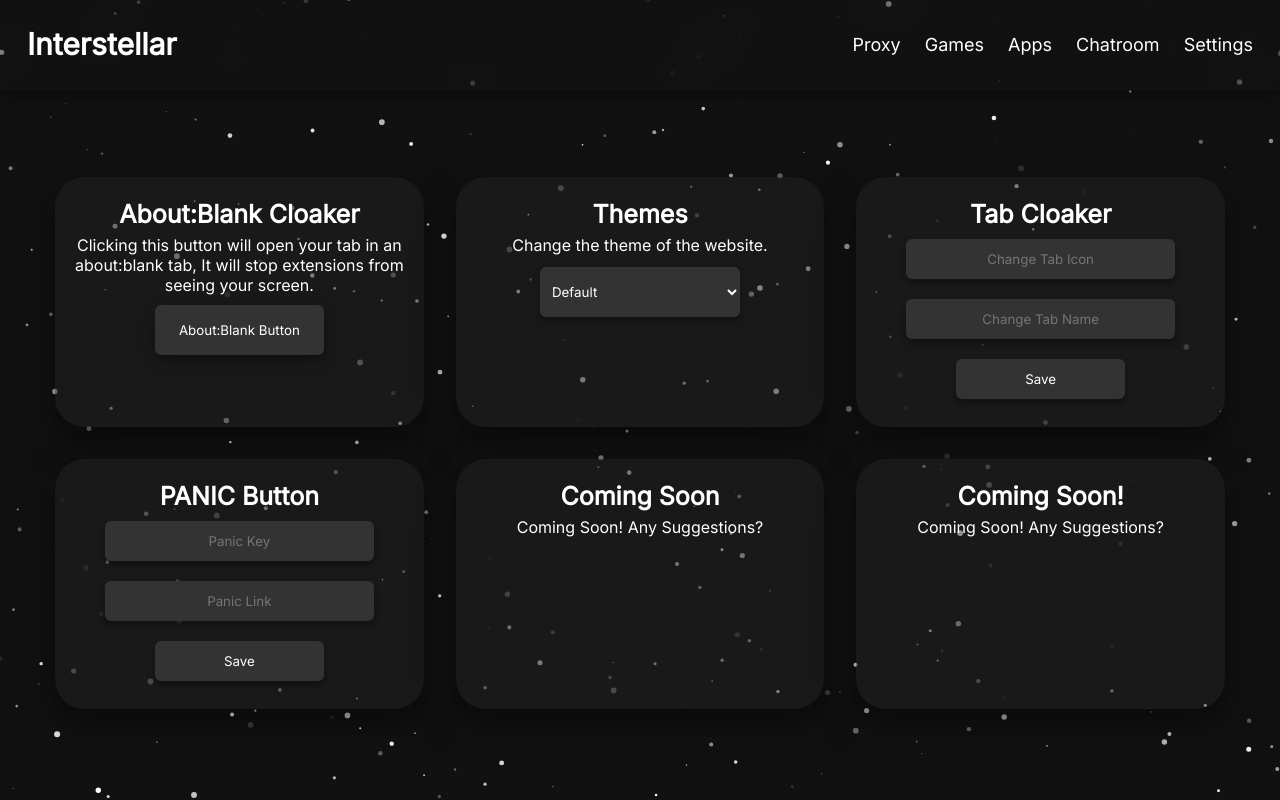
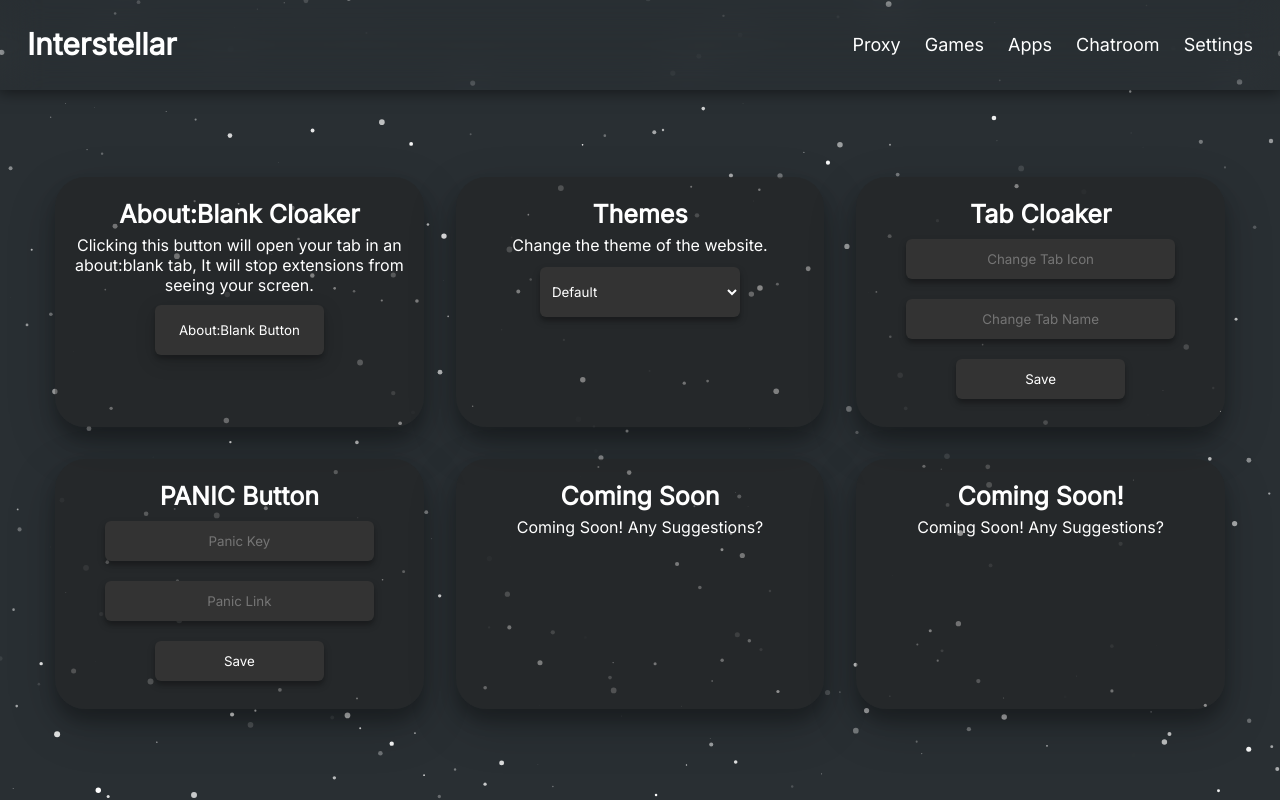
Before and after one commit to g10shad0w/classroomquestshopefullythisworks, a website: page static/settings.html in a window 1280 px wide. Drawn offline with nearby package versions, Linux system fonts and the light colour scheme.

Commit message:
Update particles.css

```diff
--- a/static/assets/css/particles.css
+++ b/static/assets/css/particles.css
@@ -1,7 +1,7 @@
-@import url('https://fonts.googleapis.com/css2?family=Montserrat&display=swap');
+@import url('https://fonts.googleapis.com/css2?family=Poppins:wght@600&display=swap');
 
 .classic {
-	background: #111;
+	background: #292f33;
 	color: white;
 	margin: 0;
 	--bg-c: #111;
@@ -19,8 +19,8 @@
 .ocean {
 	margin: 0;
 	color: white;
-	background: #161923;
-	--bg-c: #161923;
+	background: #292f33;
+	--bg-c: #292f33;
 
 }
 
@@ -31,7 +31,7 @@
 	left: 50%;
 	transform: translate(-50%, -50%);
 	text-align: center;
-	font-family: 'Montserrat', sans-serif;
+	font-family: 'Poppins', sans-serif;
 }
 
 .input {
@@ -42,11 +42,11 @@
 	border-radius: 10px;
 	border-style: solid;
 	border-width: 2px;
-	font-family: 'Montserrat', sans-serif;
+	font-family: 'Poppins', sans-serif;
 }
 
 .input ::placeholder {
-	font-family: 'Montserrat', sans-serif;
+	font-family: 'Poppins', sans-serif;
 	color: white;
 }
 
@@ -83,24 +83,3 @@
 .topinput:focus {
 	width: 80%;
 }
-
-#particles-js {
-	position: absolute;
-	width: 100%;
-	height: 100%;
-	background-color: var(--bg-c);
-	background-repeat: no-repeat;
-	background-size: cover;
-	background-position: 50% 50%;
-	overflow: hidden;
-}
-
-.particles-js-canvas-el {
-	z-index: 0;
-	top: 0;
-	left: 0;
-	position: absolute;
-	width: 100%;
-	height: 100%;
-	pointer-events: none;
-}
```
